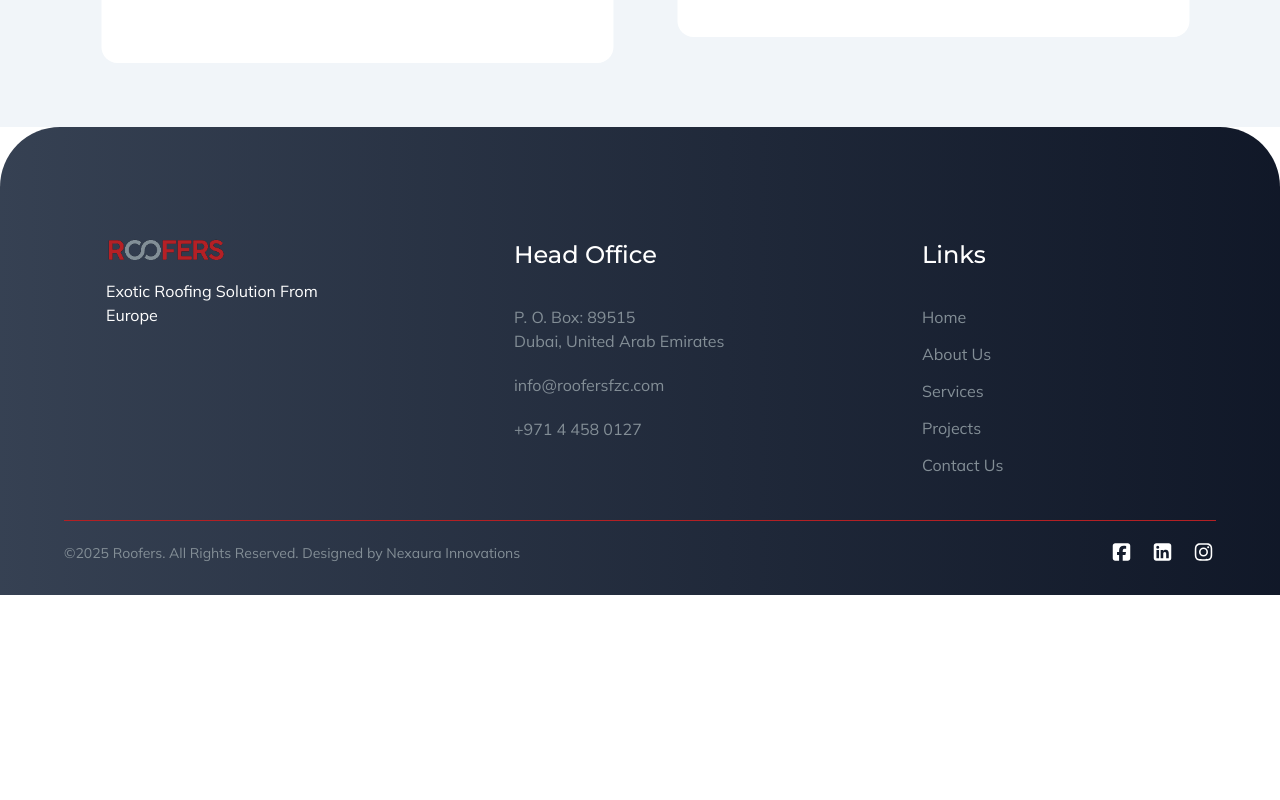
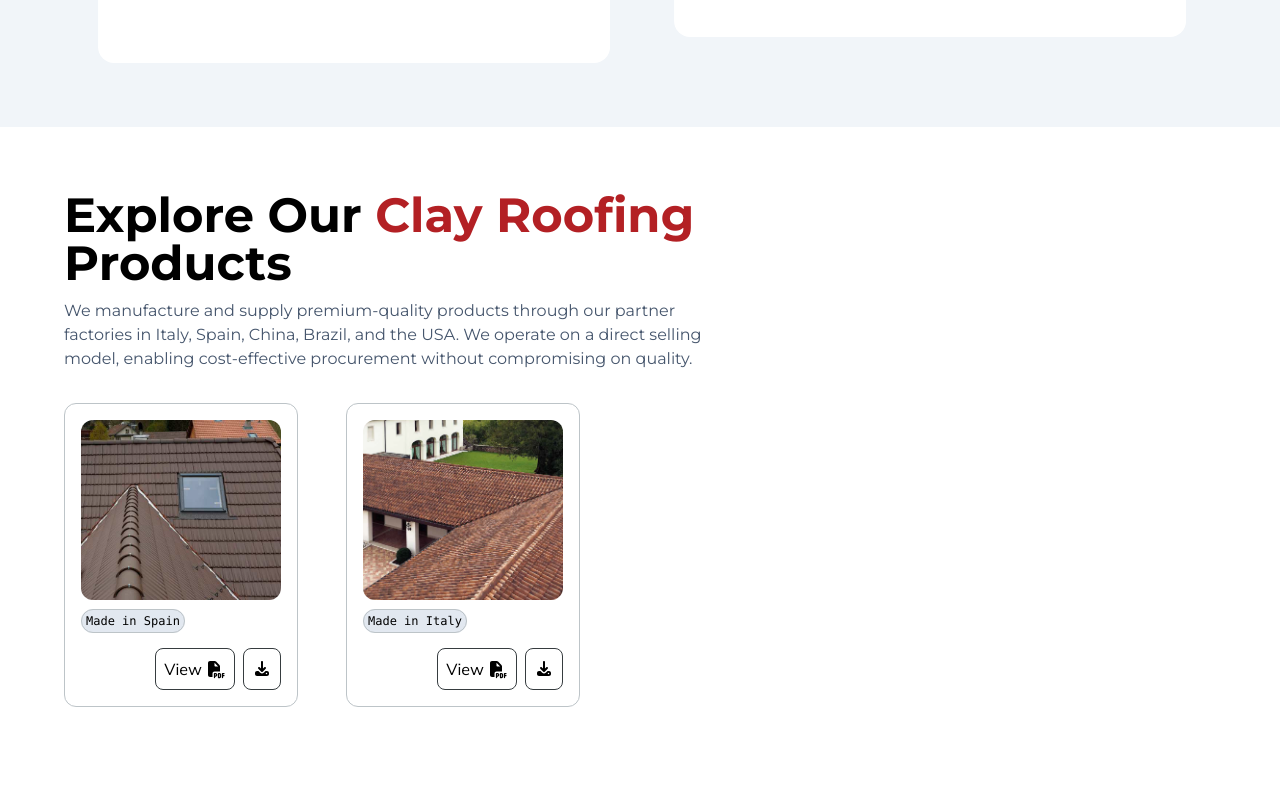
Before and after one commit to m-shinas/roofers, a Next.js app: page / in a window 1280 px wide. Shown: the part 2300-3100 px from the top of the page. Before the commit the page ends 2895 px from the top, so only its background shows below. Built offline with nearby package versions, Linux system fonts and the light colour scheme.

Commit message:
product section added

```diff
--- a/app/page.tsx
+++ b/app/page.tsx
@@ -14,6 +14,7 @@ import { testimonials } from "./lib/data";
 import Slider from "react-slick";
 import "slick-carousel/slick/slick.css";
 import "slick-carousel/slick/slick-theme.css";
+import { faDownload, faFilePdf } from "@fortawesome/free-solid-svg-icons";
 
 const settings = {
   dots: false,
@@ -26,22 +27,14 @@ const settings = {
   arrows: false,
   responsive: [
     {
-      breakpoint: 1024,
-      settings: {
-        slidesToShow: 2,
-        slidesToScroll: 1,
-
-      },
-    },
-    {
       breakpoint: 820,
       settings: {
         slidesToShow: 1,
         slidesToScroll: 1,
       },
     },
-  ]
-}
+  ],
+};
 
 export default function Home() {
   // const [heroCount, setHeroCount] = useState(0);
@@ -248,6 +241,101 @@ export default function Home() {
           </div>
         </div>
       </section>
+      <section className="padding">
+        <div className="flex items-center justify-between flex-wrap">
+          <div className="flex flex-col items-center justify-center max-w-2xl">
+            <h2 className="text-3xl md:text-5xl font-bold">
+              Explore Our
+              <span className="text-tall-poppy-700"> Clay Roofing </span>
+              Products
+            </h2>
+            <p className="mt-3 text-slate-600  ">
+              We manufacture and supply premium-quality products through our
+              partner factories in Italy, Spain, China, Brazil, and the USA. We
+              operate on a direct selling model, enabling cost-effective
+              procurement without compromising on quality.
+            </p>
+          </div>
+          <div className="my-8 flex justify-center flex-wrap gap-12">
+            <div className="flex flex-col justify-between group rounded-xl p-4 hover:bg-regent-gray-400 transition duration-500 ease-in-out border border-regent-gray-400">
+              <div>
+                <Image
+                  src="/LaEscandella-2025.png"
+                  alt="La Escandella"
+                  width={200}
+                  height={216}
+                  className="mb-2 max-w-[200px] max-h-[216px] object-cover rounded-xl"
+                />
+                <code
+                  className={`text-xs bg-slate-200 group-hover:bg-white  border border-regent-gray-400 rounded-full p-1`}
+                >
+                  Made in Spain
+                </code>
+              </div>
+
+              <div className="mt-4 flex gap-2 justify-end">
+                <Link
+                  href="https://drive.google.com/file/d/1qzQkCSztrk-2xv-aB2cvys14L32b7vZq/view"
+                  target="_blank"
+                  className={`${mulish.className} border p-2 border-regent-gray-950 rounded-lg group-hover:bg-white`}
+                >
+                  View{" "}
+                  <span>
+                    <FontAwesomeIcon icon={faFilePdf} />
+                  </span>
+                </Link>
+                <Link
+                  href="https://drive.usercontent.google.com/u/0/uc?id=1qzQkCSztrk-2xv-aB2cvys14L32b7vZq&export=download"
+                  target="_blank"
+                  className={`${mulish.className} border p-2 border-regent-gray-950 rounded-lg group-hover:bg-white`}
+                >
+                  <span>
+                    <FontAwesomeIcon icon={faDownload} />
+                  </span>
+                </Link>
+              </div>
+            </div>
+            <div className="flex flex-col justify-between group rounded-xl p-4 hover:bg-regent-gray-400 transition duration-500 ease-in-out border border-regent-gray-400">
+              <div>
+                <Image
+                  src="/ICP_Cat_tile.png"
+                  alt="ICP Cat Tile"
+                  width={200}
+                  height={216}
+                  className="mb-2 max-w-[200px] max-h-[180px] object-cover rounded-xl"
+                />
+                <code
+                  className={`text-xs bg-slate-200 group-hover:bg-white  border border-regent-gray-400 rounded-full p-1`}
+                >
+                  Made in Italy
+                </code>
+              </div>
+
+              <div className="mt-4 flex gap-2 justify-end">
+                <Link
+                  href="https://drive.google.com/file/d/1Z3ob5bKjZLY-U6pr9zJUKpIh3Xhdfsdt/view"
+                  target="_blank"
+                  className={`${mulish.className} border p-2 border-regent-gray-950 rounded-lg group-hover:bg-white`}
+                >
+                  View{" "}
+                  <span>
+                    <FontAwesomeIcon icon={faFilePdf} />
+                  </span>
+                </Link>
+                <Link
+                  href="https://drive.usercontent.google.com/u/0/uc?id=1Z3ob5bKjZLY-U6pr9zJUKpIh3Xhdfsdt&export=download"
+                  target="_blank"
+                  className={`${mulish.className} border p-2 border-regent-gray-950 rounded-lg group-hover:bg-white`}
+                >
+                  <span>
+                    <FontAwesomeIcon icon={faDownload} />
+                  </span>
+                </Link>
+              </div>
+            </div>
+          </div>
+        </div>
+      </section>
     </>
   );
 }
--- a/app/ui/TestimonyCard.tsx
+++ b/app/ui/TestimonyCard.tsx
@@ -12,7 +12,7 @@ const TestimonyCard = ({
   wordings: string;
 }) => {
   return (
-    <div className="mx-4 md:mx-8 lg:px-6 px-4 py-8 lg:py-16 rounded-2xl bg-white">
+    <div className="mx-2 md:mx-8 lg:px-6 px-4 py-8 lg:py-16 rounded-2xl bg-white">
       <div className="mb-4 flex items-center justify-between gap-3">
         <div className="flex items-center gap-3">
           <Image
```
Also changed, not shown: public/ICP_Cat_tile.png (added), public/LaEscandella-2025.png (added).
